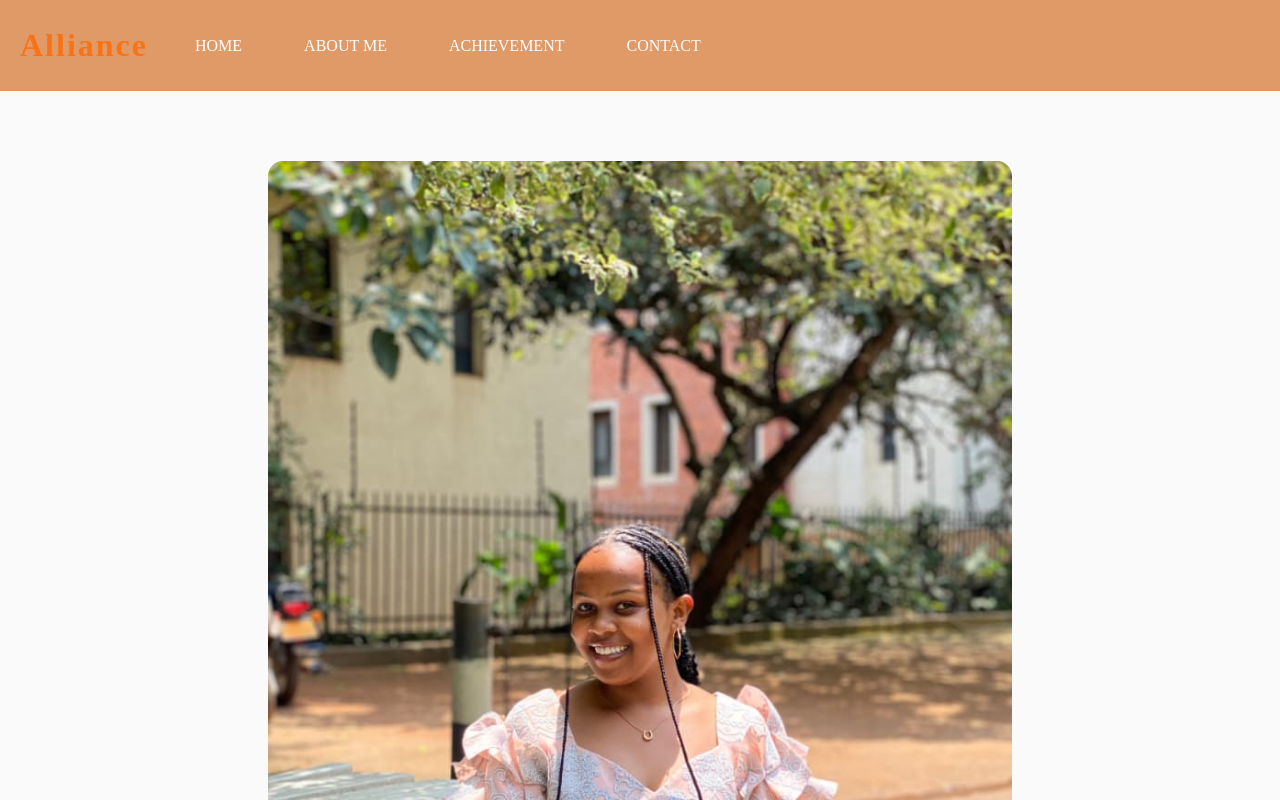
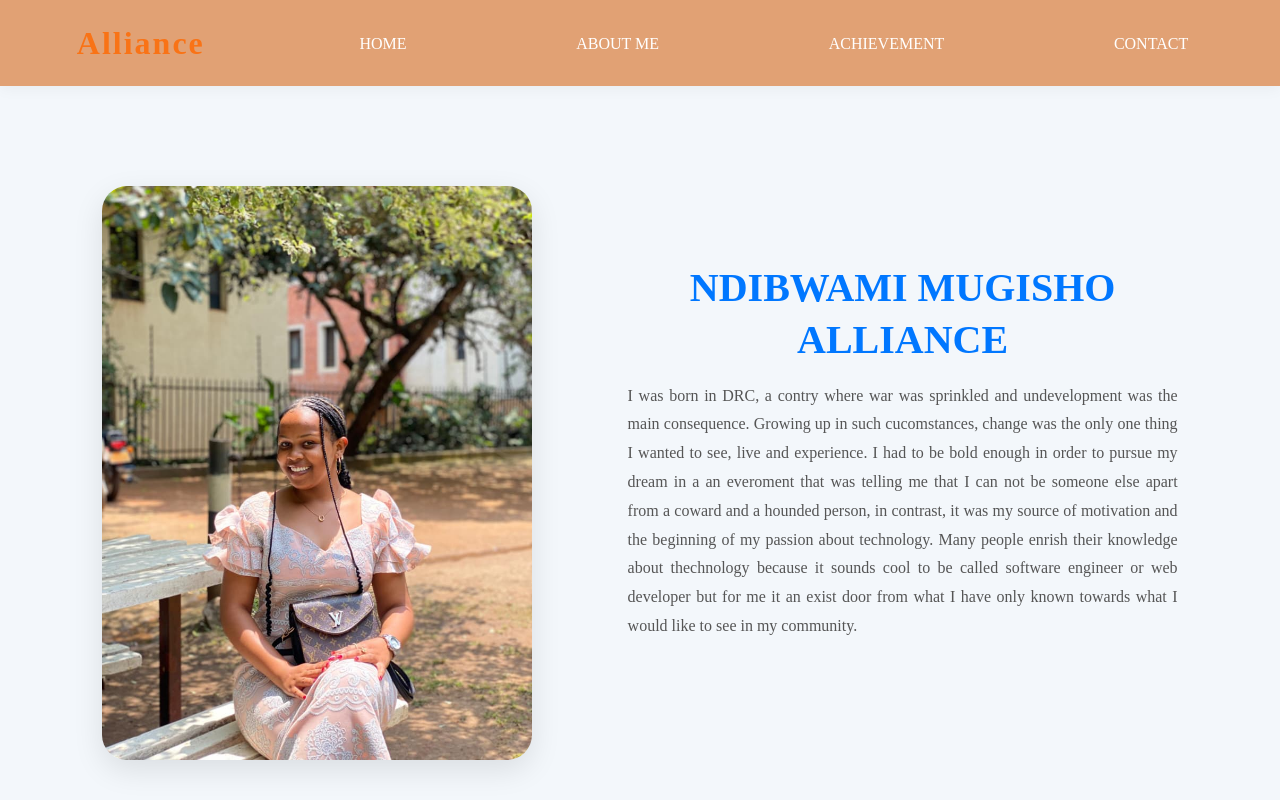
Before and after one commit to Allya42/personal_website, a plain HTML site: page About.html in a window 1280 px wide. Shown: the top 800 px of the page. Drawn offline with Linux system fonts and the light colour scheme.

Commit message:
Update About.html

```diff
--- a/About.html
+++ b/About.html
@@ -6,17 +6,17 @@
     <title>Document</title>
     <link rel="stylesheet" href="index.css">
     <link rel="stylesheet" href="style.css">
-    <link rel="stylesheet" href="ak.css">
+    <link rel="stylesheet" href="about.css">
 
 </head>
 <body>
     <header class="header">
         <nav>
            <h1>Alliance</h1>
-        <li><a href="">HOME</a></li>
-        <li><a href="">ABOUT ME</a></li>
-        <li><a href="">ACHIEVEMENT</a></li>
-        <li><a href="">CONTACT</a></li>
+        <li><a href="index.html">HOME</a></li>
+        <li><a href="About.html">ABOUT ME</a></li>
+        <li><a href="Achievement.html">ACHIEVEMENT</a></li>
+        <li><a href="contact.html">CONTACT</a></li>
         </nav>
 
     </header>
```
